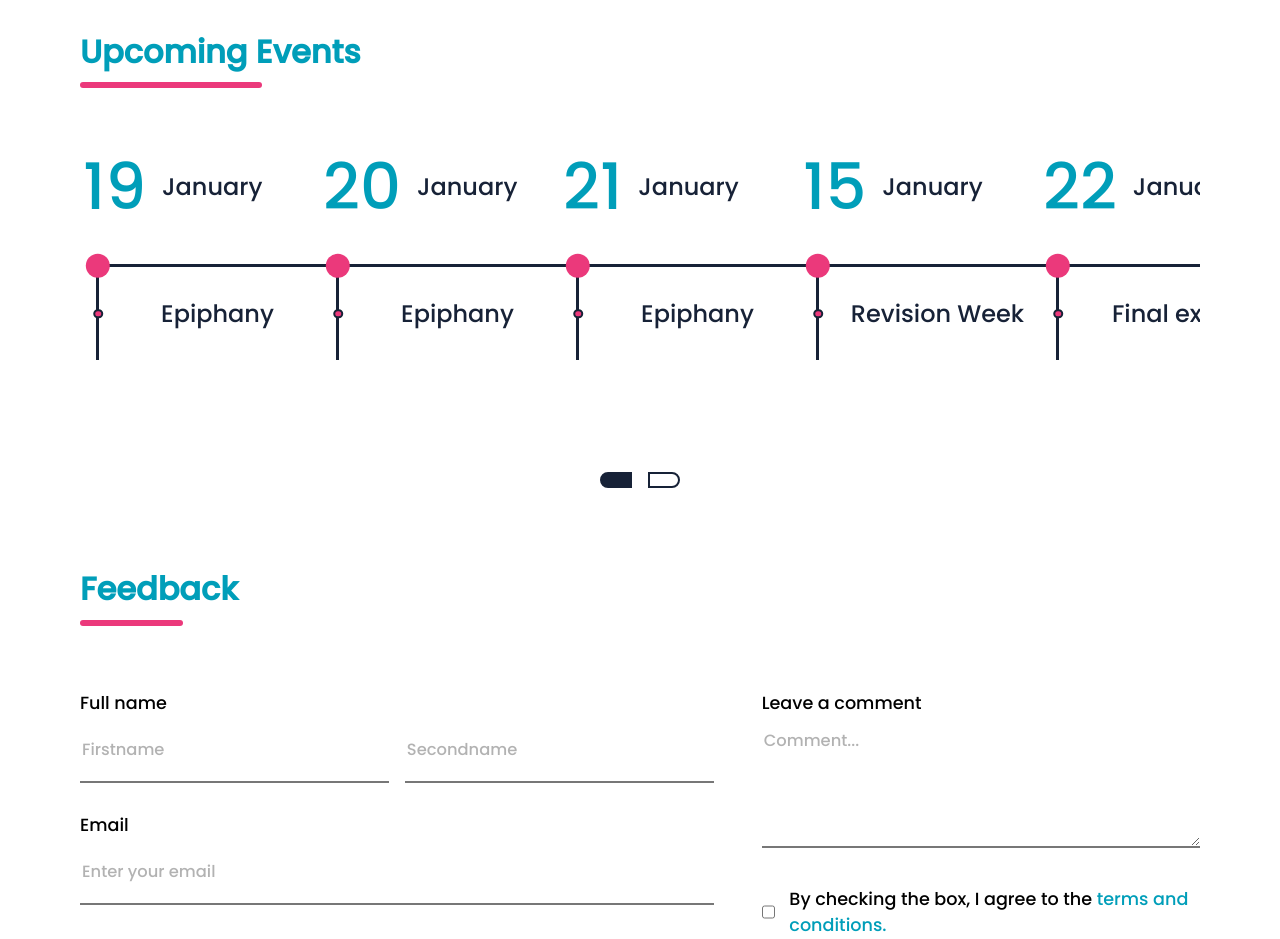
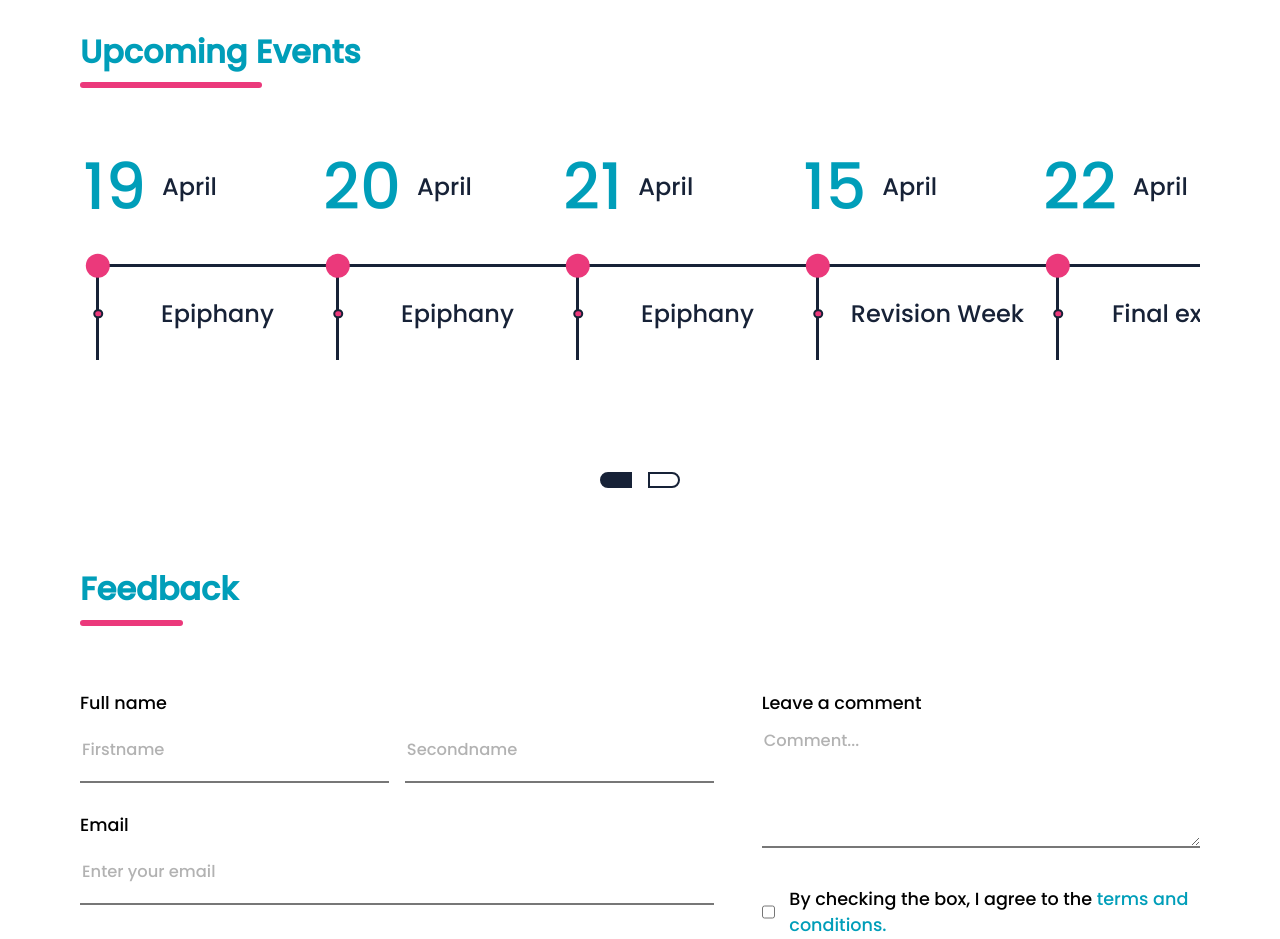
Before and after one commit to imran-ff/Nejashi-Academy, a plain HTML site: page index.html in a window 1280 px wide. Shown: the part 1380-2319 px from the top of the page. Drawn offline with Linux system fonts and the light colour scheme.

Commit message:
Update index.html

```diff
--- a/index.html
+++ b/index.html
@@ -150,39 +150,39 @@
           <div class="slider">
             <ul>
               <li>
-                <span class="days"><span class="date">19</span>January</span
+                <span class="days"><span class="date">19</span>April</span
                 >Epiphany
               </li>
               <li>
-                <span class="days"><span class="date">20</span>January</span
+                <span class="days"><span class="date">20</span>April</span
                 >Epiphany
               </li>
               <li>
-                <span class="days"><span class="date">21</span>January</span
+                <span class="days"><span class="date">21</span>April</span
                 >Epiphany
               </li>
               <li>
-                <span class="days"><span class="date">15</span>January</span
+                <span class="days"><span class="date">15</span>April</span
                 >Revision Week
               </li>
               <li>
-                <span class="days"><span class="date">22</span>January</span
+                <span class="days"><span class="date">22</span>April</span
                 >Final exam
               </li>
               <li>
-                <span class="days"><span class="date">23</span>January</span
+                <span class="days"><span class="date">23</span>April</span
                 >Final exam
               </li>
               <li>
-                <span class="days"><span class="date">24</span>January</span
+                <span class="days"><span class="date">24</span>April</span
                 >Final exam
               </li>
               <li>
-                <span class="days"><span class="date">25</span>January</span
+                <span class="days"><span class="date">25</span>April</span
                 >Final exam
               </li>
               <li>
-                <span class="days"><span class="date">04</span>February</span
+                <span class="days"><span class="date">04</span>May</span
                 >Parents Day
               </li>
             </ul>
```
